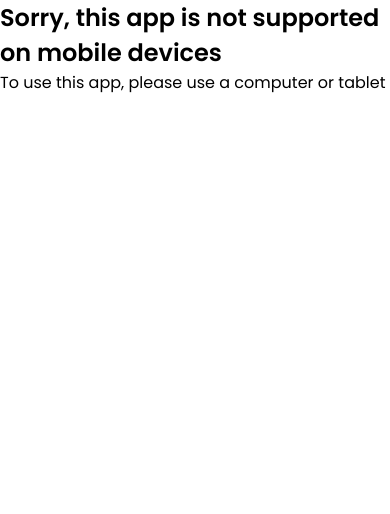
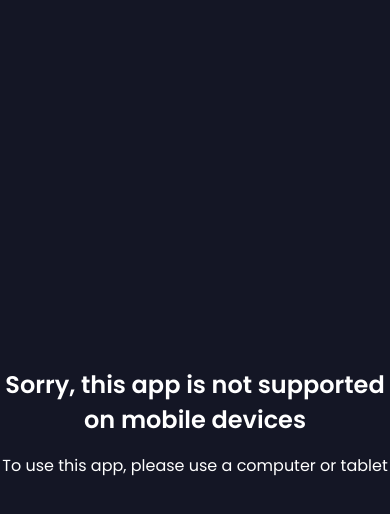
Before and after one commit to sicelo17/vue-invoice-app, a Vue app: page / in a window 390 px wide. Shown: the top 514 px of the page. Built offline with nearby package versions, Linux system fonts and the light colour scheme.

Commit message:
added mobile styling

```diff
--- a/src/App.vue
+++ b/src/App.vue
@@ -63,6 +63,19 @@ export default {
     padding: 0 20px;
     flex: 1;
     position: relative;
+  }
+}
+
+.mobile-message {
+  text-align: center;
+  justify-content: center;
+  align-items: center;
+  height: 100vh;
+  background-color: #141625;
+  color: #fff;
+
+  p {
+    margin-top: 16px;
   }
 }
 
```
